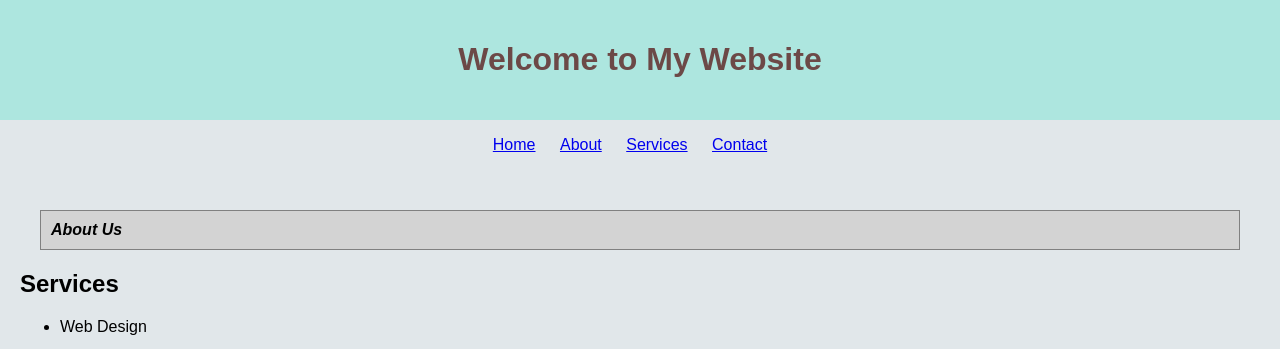
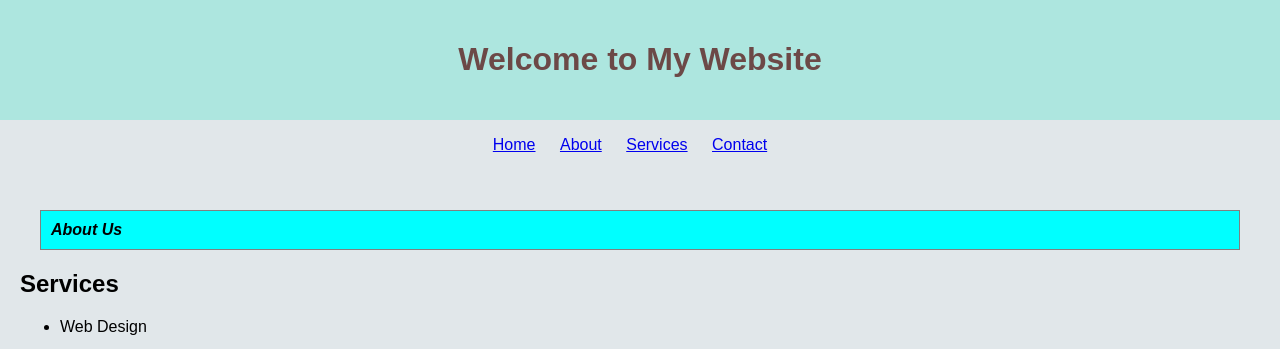
Before and after one commit to suiunbaev-b-auca-2022/Arzan-Shop-Page, a plain HTML site: page index.html in a window 1280 px wide. Shown: the top 349 px of the page. Drawn offline with Linux system fonts and the light colour scheme.

Commit message:
Update index.html

```diff
--- a/index.html
+++ b/index.html
@@ -66,6 +66,9 @@
         div.panel {
             font-size: large;
             background-color:antiquewhite;
+        }
+        div, .toggle {
+            background-color: aqua;
         }
     </style>
 </head>
```
